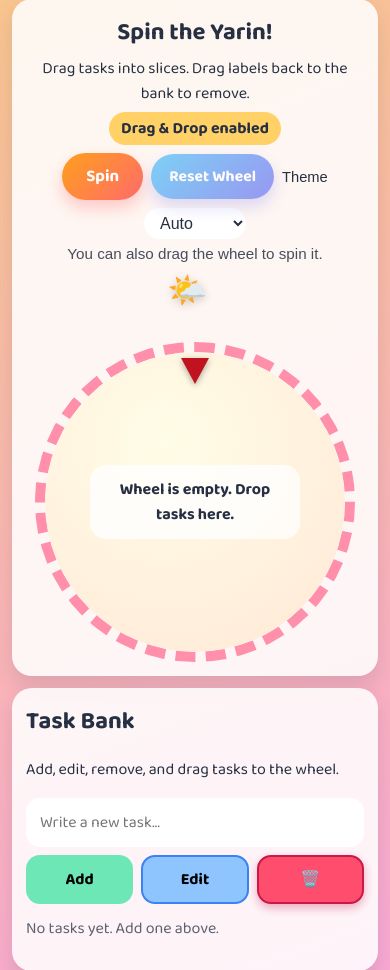
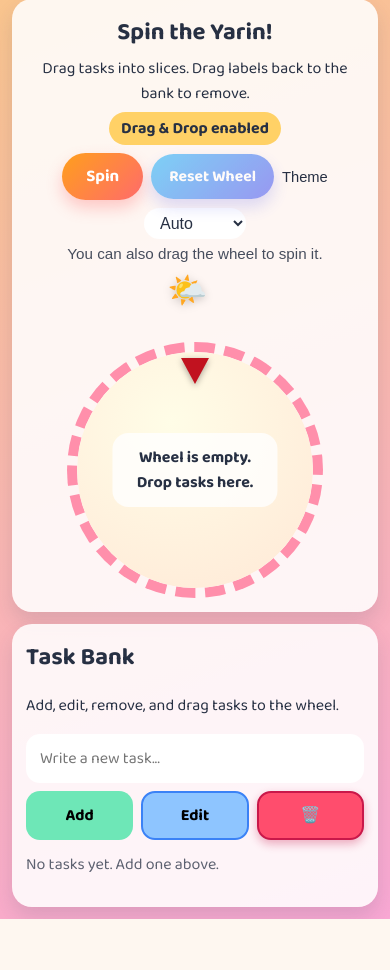
Before and after one commit to Shai2u/spin_the_wheel_game, a Django app: page / in a window 390 px wide. Shown: the part 13-983 px from the top of the page. After the commit the page ends 932 px from the top, so only its background shows below. Run offline with Django 4.2, Linux system fonts and the light colour scheme; data comes from the database, SQL or seed files in the repository; data that the repository does not hold is empty.

Commit message:
Update placeholder wheel dimensions in styles.css: adjust width calculations for improved layout responsiveness in Wheelgame.

```diff
--- a/static/wheelgame/styles.css
+++ b/static/wheelgame/styles.css
@@ -174,7 +174,7 @@ body.theme-night {
 }
 
 .placeholder-wheel {
-  width: min(88vh, calc(100vw - 360px));
+  width: min(70.4vh, calc(100vw - 488px));
   aspect-ratio: 1 / 1;
   border-radius: 50%;
   border: 10px dashed var(--accent);
@@ -417,6 +417,6 @@ body.theme-night {
   }
 
   .placeholder-wheel {
-    width: min(82vw, 82vh);
+    width: min(65.6vw, 65.6vh);
   }
 }
```
